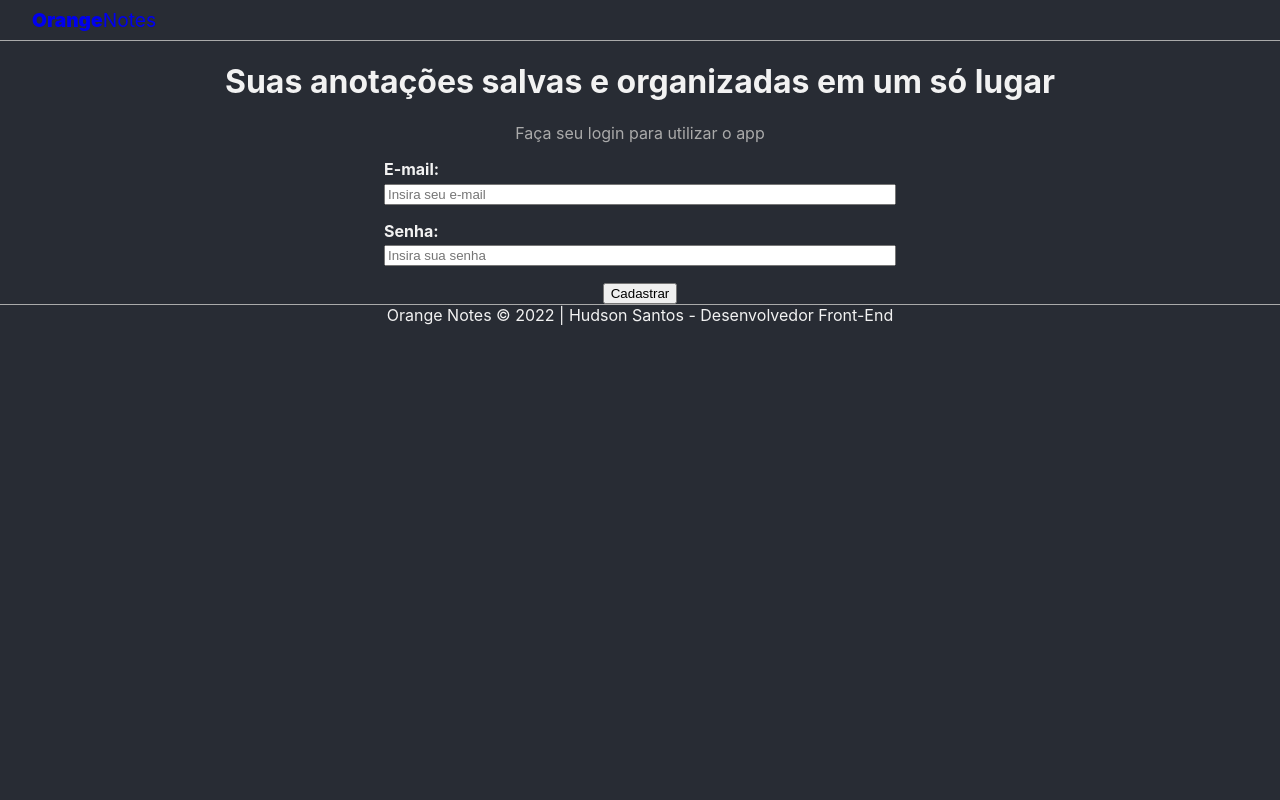
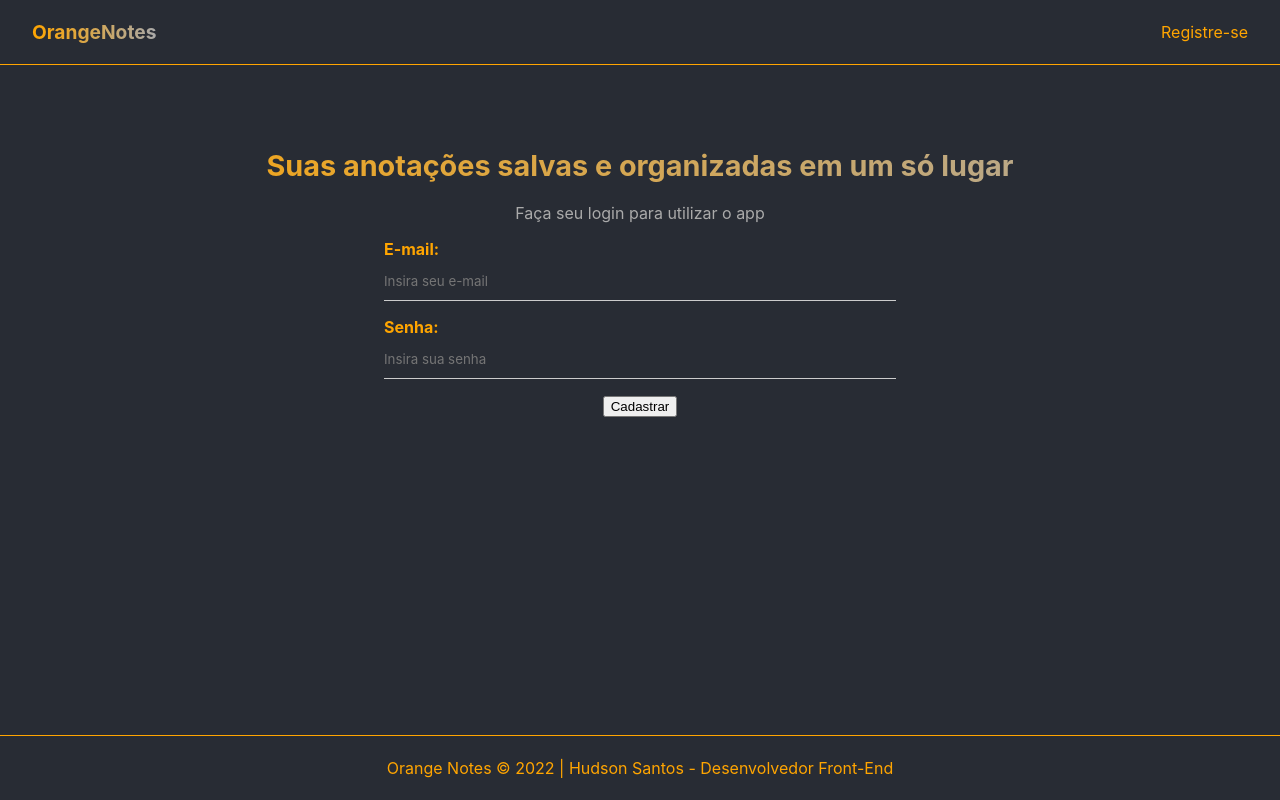
Before and after one commit to hudsonsamuelsantos/orange-notes, a React (Create React App) app: page / in a window 1280 px wide. Built offline with nearby package versions, Linux system fonts and the light colour scheme; no server answers.

Commit message:
css improvements

```diff
--- a/src/App.css
+++ b/src/App.css
@@ -1,4 +1,22 @@
 html {
   background-color: #282c34;
   color: #f2f2f2;
+  height: 100%;
 }
+
+html,
+body,
+#root,
+.App {
+  height: 100%;
+}
+
+.App {
+  display: flex;
+  flex-direction: column;
+  justify-content: center;
+}
+
+.container {
+  flex: 1;
+}
--- a/src/App.js
+++ b/src/App.js
@@ -41,11 +41,13 @@ function App() {
       <AuthProvider value={{ user }}>
         <BrowserRouter>
           <NavBar />
-          <Routes>
-            <Route path='/' element={!user ? <Login /> : <Navigate to={'/dashboard'} />} />
-            <Route path='/register' element={!user ? <Register /> : <Navigate to={'/'} />} />
-            <Route path='/dashboard' element={!user ? <Navigate to={'/'} /> : <Dashboard />} />
-          </Routes>
+          <div className="container">
+            <Routes>
+              <Route path='/' element={!user ? <Login /> : <Navigate to={'/dashboard'} />} />
+              <Route path='/register' element={!user ? <Register /> : <Navigate to={'/'} />} />
+              <Route path='/dashboard' element={!user ? <Navigate to={'/'} /> : <Dashboard />} />
+            </Routes>
+          </div>
           <Footer />
         </BrowserRouter>
       </AuthProvider>
--- a/src/components/Footer/Footer.js
+++ b/src/components/Footer/Footer.js
@@ -2,7 +2,7 @@ import styles from './Footer.module.css'
 
 function Footer() {
     return (
-        <footer>
+        <footer className={styles.footer}>
             <span>Orange Notes &copy; 2022 | Hudson Santos - Desenvolvedor Front-End</span>
         </footer>
     )
--- a/src/components/Footer/Footer.module.css
+++ b/src/components/Footer/Footer.module.css
@@ -1,4 +1,10 @@
-footer {
+.footer {
     text-align: center;
-    border-top: solid 1px #aaa;
+    border-top: solid 1px orange;
+    height: 4rem;
+    display: flex;
+    flex-direction: column;
+    align-items: center;
+    justify-content: center;
+    color: orange;
 }
--- a/src/components/NavBar/NavBar.js
+++ b/src/components/NavBar/NavBar.js
@@ -28,11 +28,15 @@ export function NavBar() {
                         </li>
                         <li>
                             <div>Logado como:
-                                <span>{user.displayName}</span>
+                                <span>{' ' + user.displayName}</span>
                             </div>
                         </li>
                     </ul>
                 </>
+            }
+
+            {!user &&
+                <NavLink to='/register' className={({ isActive }) => (isActive ? styles.active : '')}>Registre-se</NavLink>
             }
 
         </nav>
--- a/src/components/NavBar/NavBar.module.css
+++ b/src/components/NavBar/NavBar.module.css
@@ -2,21 +2,26 @@
     display: flex;
     justify-content: space-between;
     align-items: center;
-    padding: .5em 2em;
-    border-bottom: solid 1px #aaa;
+    padding: 0 2em;
+    border-bottom: solid 1px orange;
+    height: 4rem;
+    margin-bottom: 4rem;
 }
 
 .brand {
     font-size: 1.2em;
-}
-
-.brand span {
-    font-weight: 900;
+    font-weight: bolder;
+    background-image: linear-gradient(to right, orange, darkgray);
+    background-clip: text;
+    -webkit-background-clip: text;
+    -webkit-text-fill-color: transparent;
+    color: black;
 }
 
 .links_list {
     display: flex;
     list-style: none;
+    color: orange;
 }
 
 .links_list li {
@@ -29,5 +34,4 @@
 
 .active {
     text-decoration: underline;
-    color: #f2f2f2;
 }
--- a/src/index.css
+++ b/src/index.css
@@ -5,6 +5,16 @@ body {
     sans-serif;
   -webkit-font-smoothing: antialiased;
   -moz-osx-font-smoothing: grayscale;
+}
+
+h1 {
+  font-size: 1.8em;
+  font-weight: bolder;
+  background-image: linear-gradient(to right, orange, darkgray);
+  background-clip: text;
+  -webkit-background-clip: text;
+  -webkit-text-fill-color: transparent;
+  color: black;
 }
 
 form {
@@ -16,6 +26,7 @@ label {
   display: flex;
   flex-direction: column;
   margin-bottom: 1em;
+  color: orange;
 }
 
 label span {
@@ -26,4 +37,30 @@ label span {
 
 a {
   text-decoration: none;
+  color: orange;
 }
+
+input::placeholder,
+textarea::placeholder {
+  font-family: -apple-system, BlinkMacSystemFont, 'Segoe UI', 'Roboto', 'Oxygen',
+    'Ubuntu', 'Cantarell', 'Fira Sans', 'Droid Sans', 'Helvetica Neue',
+    sans-serif;
+  -webkit-font-smoothing: antialiased;
+  -moz-osx-font-smoothing: grayscale;
+}
+
+input,
+textarea {
+  box-sizing: border-box;
+  border: none;
+  border-bottom: 1px solid #ccc;
+  padding: .8em 0;
+  background-color: transparent;
+  color: #f2f2f2;
+}
+
+
+input:focus,
+textarea:focus {
+  outline: none;
+}
```
